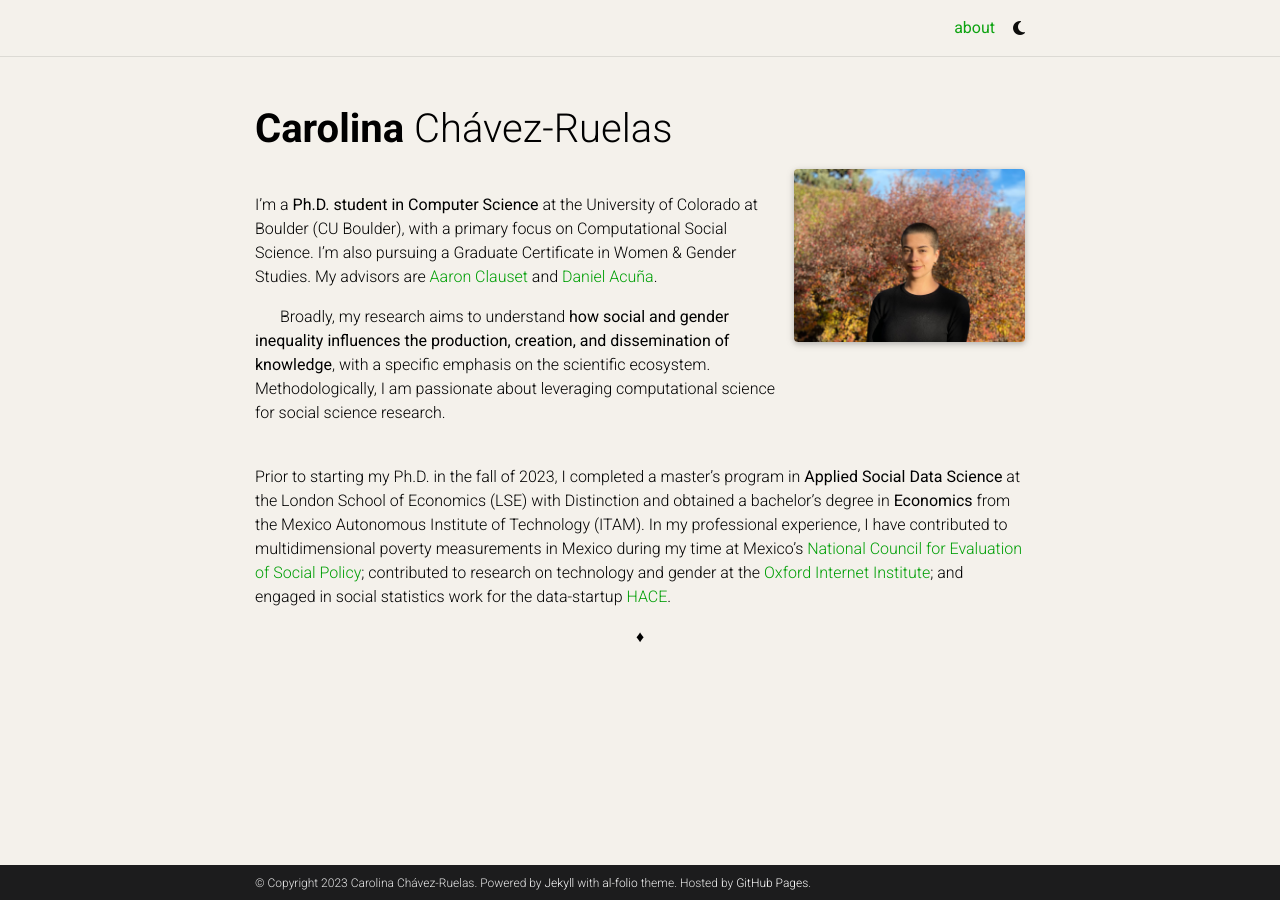
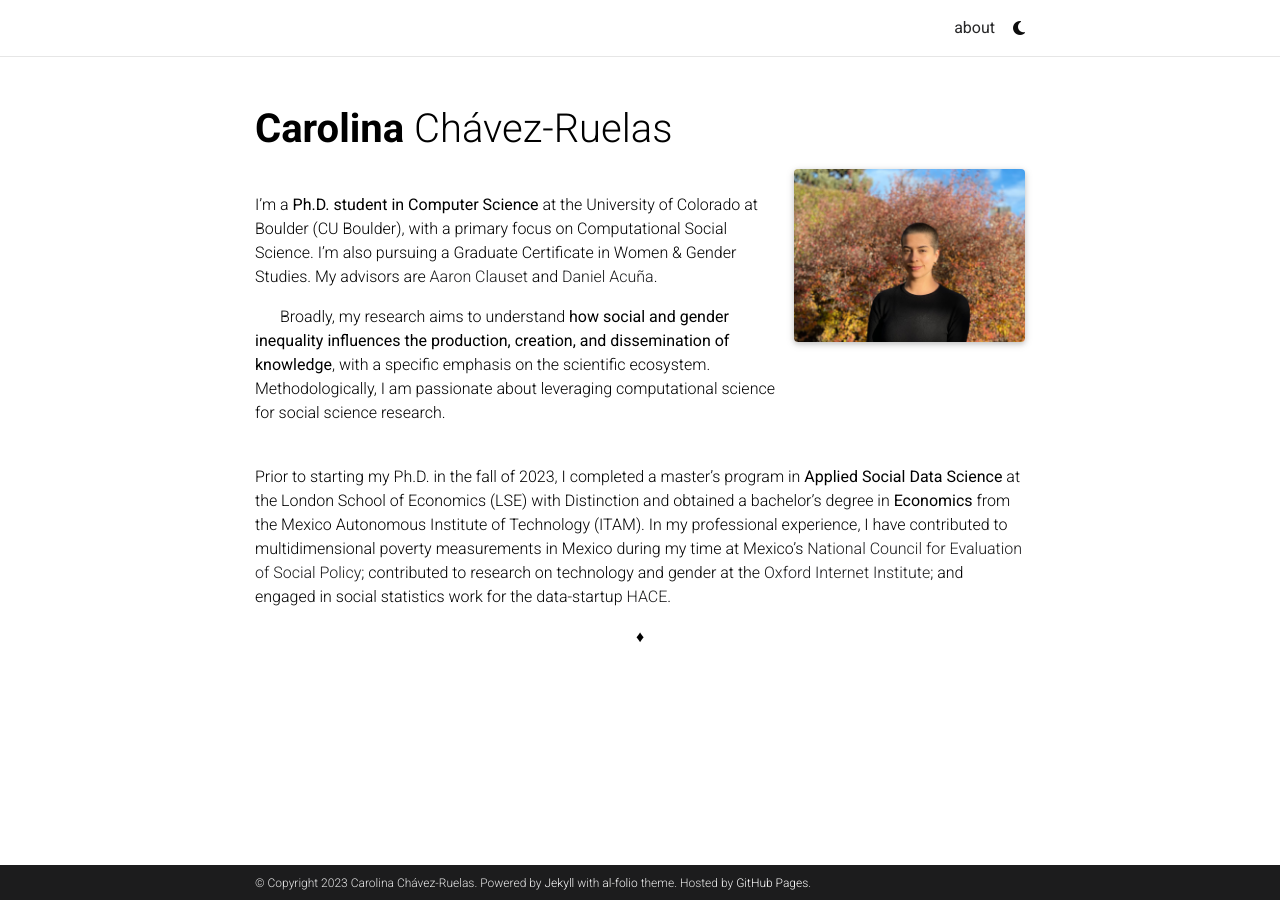
Before and after one commit to carolinachru/carolinachru.github.io, a Jekyll site: the page built from _pages/about.md, in a window 1280 px wide. Built offline with Jekyll 4.4.1, drawn with Linux system fonts in a browser that asks for light colours; full-size pictures stand in for the smaller copies a plugin makes; comment, search, counter and statistics services are not loaded; a style sheet for code colours, icons or effects is not loaded.

Commit message:
Update _themes.scss

```diff
--- a/_sass/_themes.scss
+++ b/_sass/_themes.scss
@@ -3,12 +3,12 @@
  ******************************************************************************/
 
 :root {
-  --global-bg-color: #{$bone-light-color};
-  --global-code-bg-color: #{$bone-light-color};
+  --global-bg-color: #{$white-color};
+  --global-code-bg-color: #{$code-bg-color-light};
   --global-text-color: #{$black-color};
   --global-text-color-light: #{$grey-color};
-  --global-theme-color: #{$green-color-dark};
-  --global-hover-color: #{$green-color};
+  --global-theme-color: #{$grey-color-dark};
+  --global-hover-color: #{$grey-color-dark};
   --global-hover-text-color: #{$white-color};
   --global-footer-bg-color: #{$grey-color-dark};
   --global-footer-text-color: #{$grey-color-light};
```
